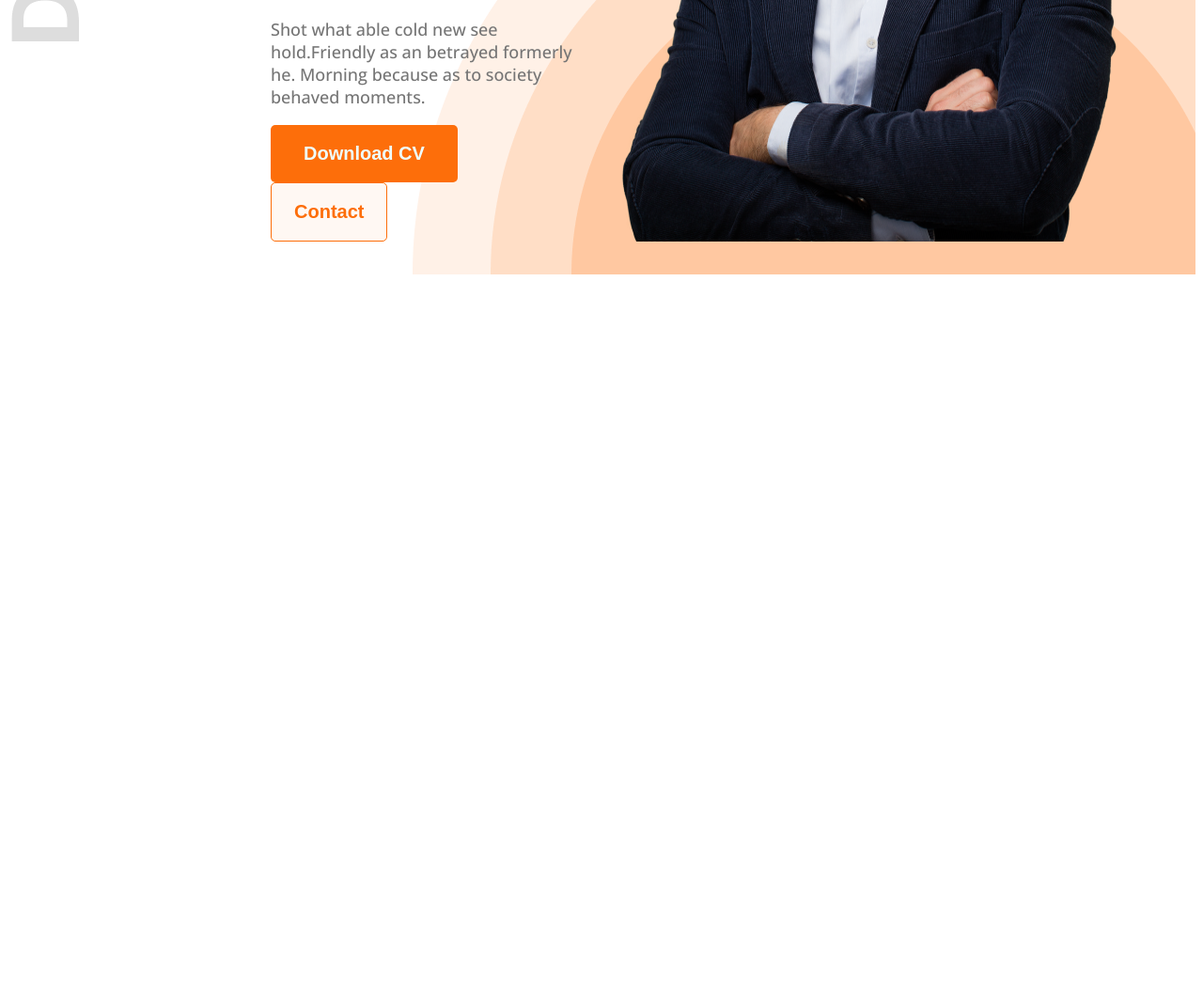
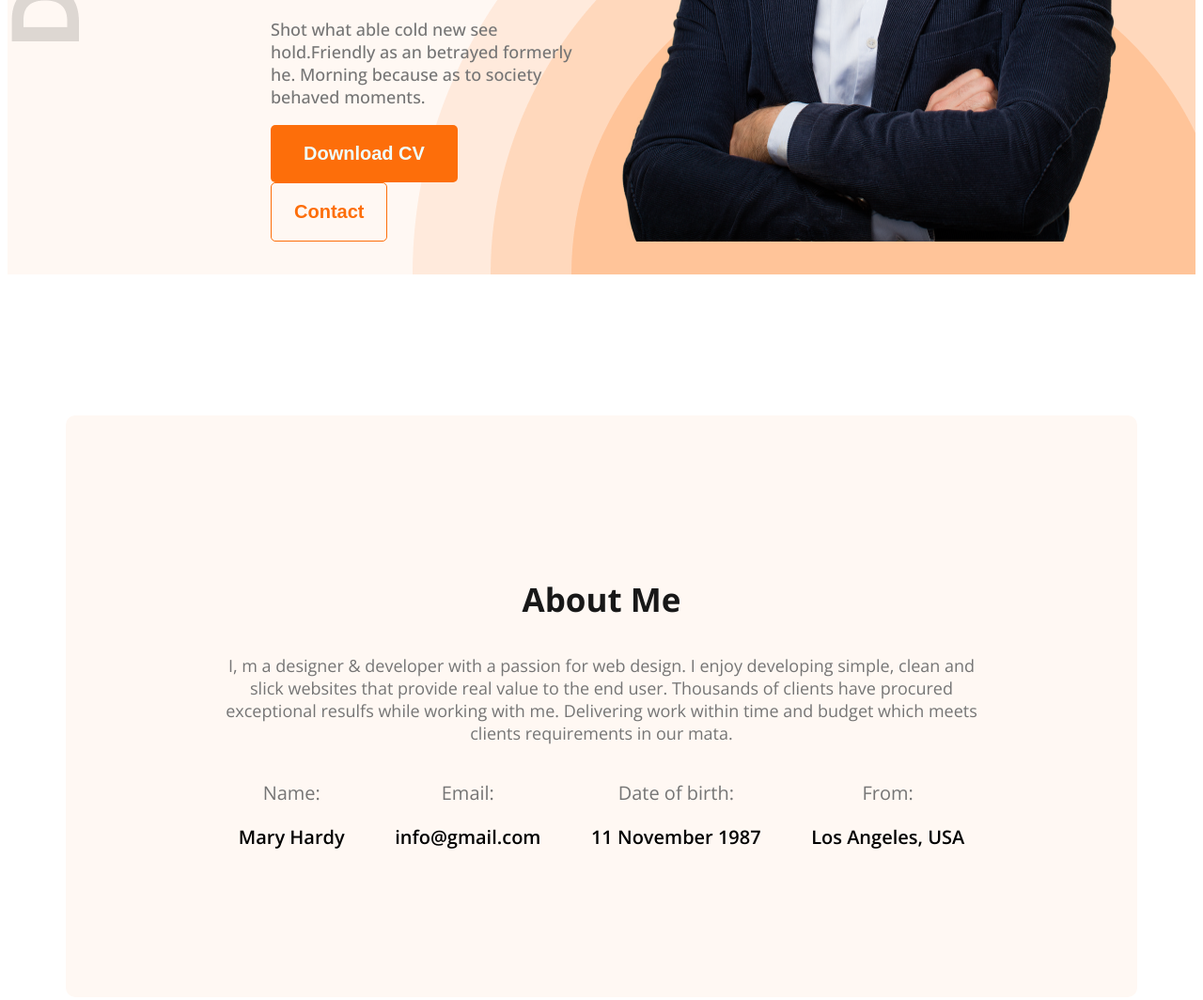
Before and after one commit to soumen01xninja/web-dev-portfolio, a plain HTML site: page index.html in a window 1280 px wide. Shown: the part 727-1791 px from the top of the page at 94% size. Before the commit the page ends 1027 px from the top, so only its background shows below. Drawn offline with nearby package versions, Linux system fonts and the light colour scheme.

Commit message:
added section

```diff
--- a/index.html
+++ b/index.html
@@ -11,7 +11,7 @@
     <link rel="stylesheet" href="styles/portfolio.css">
 </head>
 <body class="open-sans-normal">
-    <header class="head">
+    <header class="head secondary-background">
         <nav>
             <h3 class="nav-tittle">Ma<span class="text-primary">r</span>y</h3>
             <ul>
@@ -34,6 +34,30 @@
 
     </header>
     <main>
+        <section class="about secondary-background">
+            <h3 class="section-tittle">About Me</h3>
+            <p class="section-description">I, m a designer & developer with a passion for web design. I enjoy developing simple, clean and slick websites that provide real value to the end user. Thousands of clients have procured exceptional resulfs while working with me. Delivering work within time and budget which meets clients requirements in our mata.</p>
+            <div class="about-items">
+                <div class="about-item">
+                    <p class="item-tittle">Name:</p>
+                    <p class="item-description">Mary Hardy</p>
+                </div>
+                <div class="about-item">
+                    <p class="item-tittle">Email:</p>
+                    <p class="item-description">info@gmail.com</p>
+                </div>
+                <div class="about-item">
+                    <p class="item-tittle">Date of birth:</p>
+                    <p class="item-description">11 November 1987</p>
+                </div>
+                <div class="about-item">
+                    <p class="item-tittle">From:</p>
+                    <p class="item-description">Los Angeles, USA</p>
+                </div>
+
+
+            </div>
+        </section>
 
     </main>
     <footer>
--- a/styles/portfolio.css
+++ b/styles/portfolio.css
@@ -7,6 +7,9 @@
       "wdth" 100;
   }
   /* shared styles */
+  .secondary-background{
+    background-color: #FFF8F3;
+  }
   .text-primary{
     color: #FD6E0A;
   }
@@ -21,6 +24,7 @@
     padding: 19px 35px;
     border-radius: 5px;
     border: none;
+
 
 }
 /* new button */
@@ -97,3 +101,41 @@
     margin: 0 40px 0 245px;
 
   }
+  /* section start */
+  .section-tittle{
+    font-size: 35px;
+    font-weight: bold;
+    color: #181818 ;
+  }
+  .section-description{
+    font-size: 18px;
+    font-weight: 400px;
+    color: #757575;
+  }
+  /* main styles */
+  main{
+    max-width: 1140px;
+    margin: 0 auto;
+  }
+  /* about style */
+  .about{
+    border-radius: 10px;
+    padding: 137px 157px;
+    text-align: center;
+    margin-top: 150px;
+  }
+  .item-description{
+    font-weight: 600;
+    font-size: 20px;
+  }
+  .item-tittle{
+    color: #757575;
+    font-size: 20px;
+  }
+  .about-items{
+    display: flex;
+    justify-content: space-around;
+  }
+  .about-item{
+    text-align: center;
+  }
```
